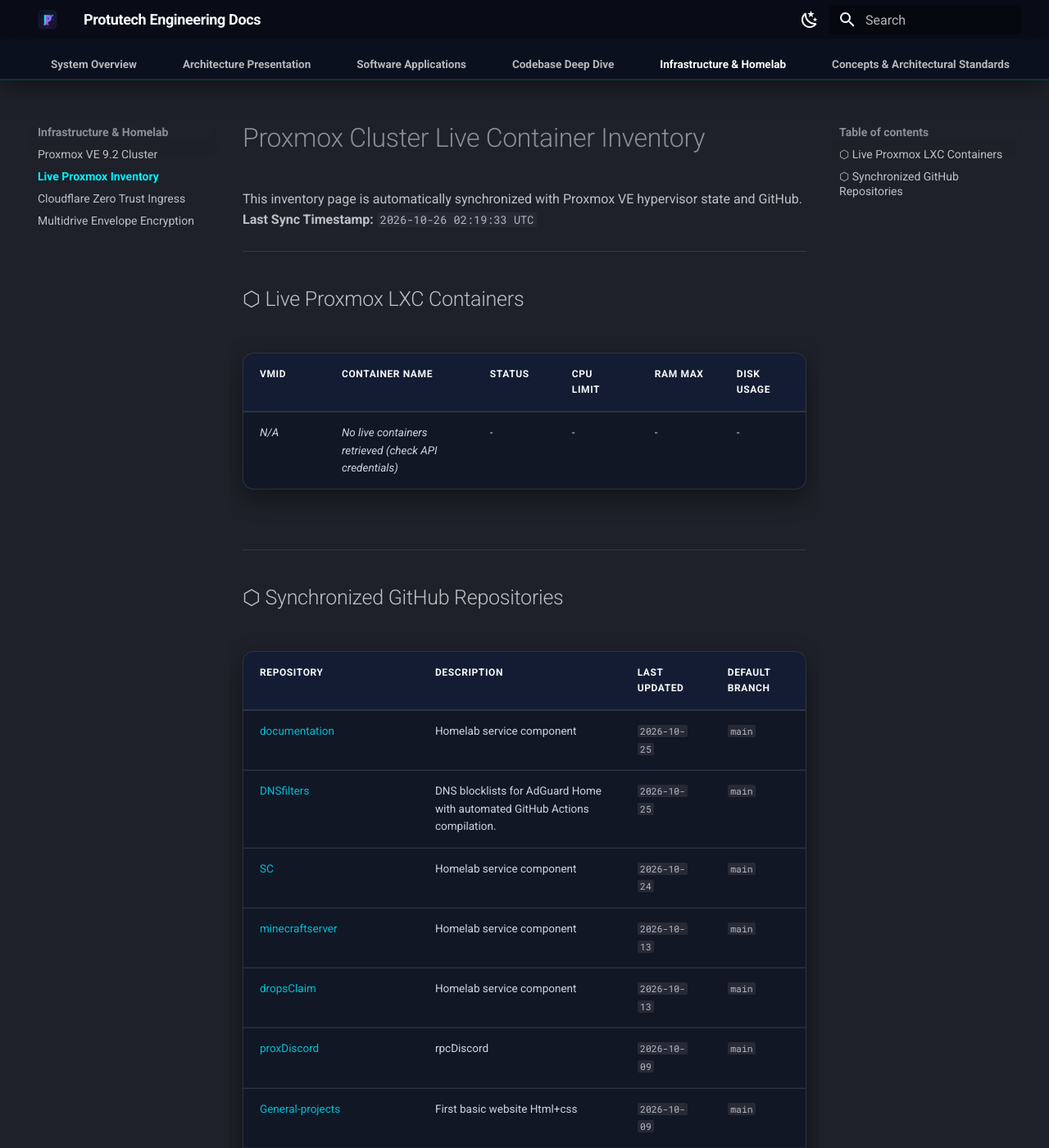
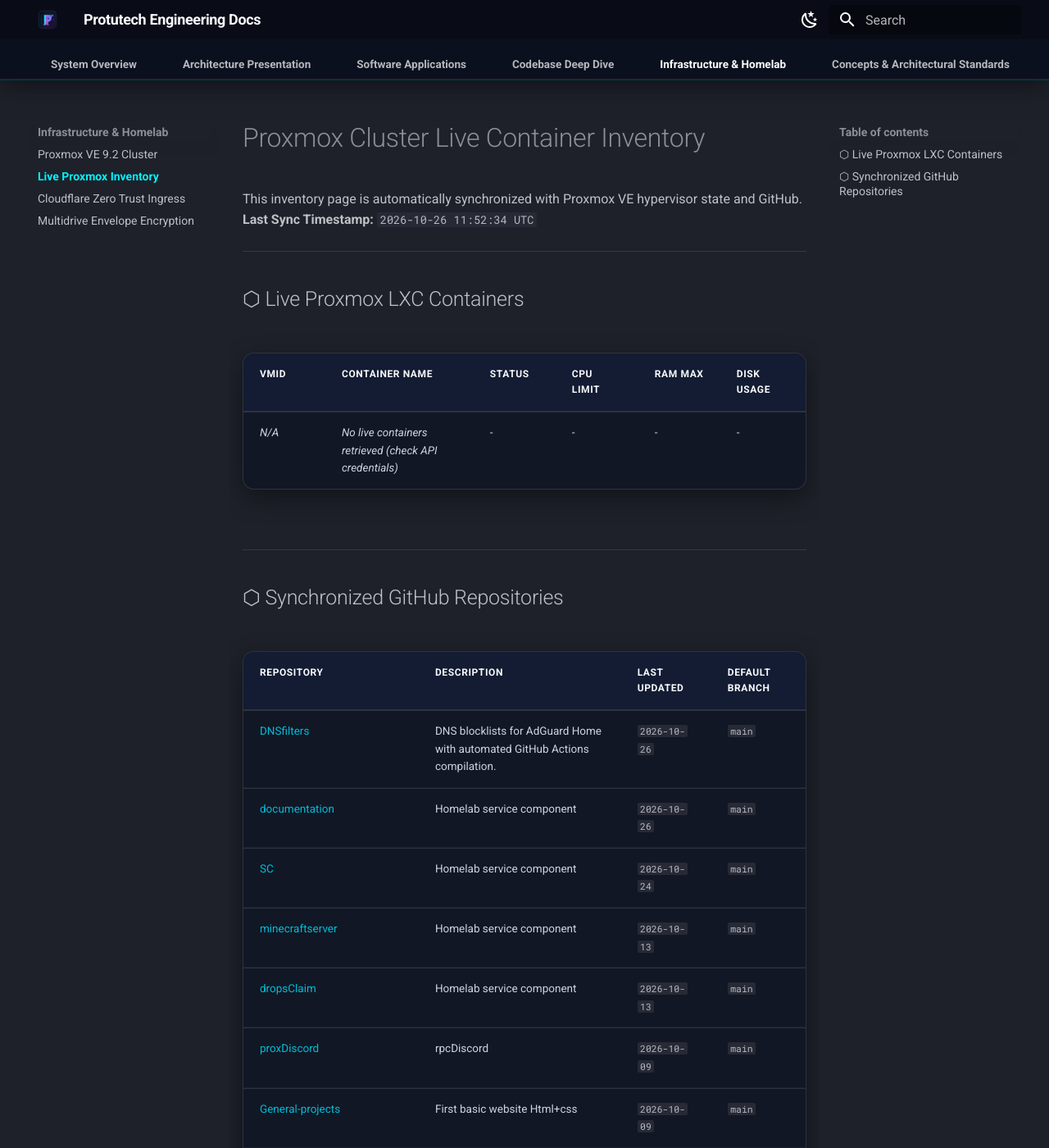
Before and after one commit to IAndrexI/documentation, an MkDocs documentation site: the page built from docs/infra/proxmox-live-inventory.md, in a window 1280 px wide and 1400 px high. Shown: the whole window at 82% size. Built offline with MkDocs 1.6.1 and Material for MkDocs 9.7.7, drawn with Linux system fonts in a browser that asks for light colours.

Commit message:
chore(auto-update): sync live Proxmox containers and GitHub repos [skip ci]

```diff
--- a/docs/infra/proxmox-live-inventory.md
+++ b/docs/infra/proxmox-live-inventory.md
@@ -1,7 +1,7 @@
 # Proxmox Cluster Live Container Inventory
 
 This inventory page is automatically synchronized with Proxmox VE hypervisor state and GitHub.
-**Last Sync Timestamp:** `2026-10-26 02:19:33 UTC`
+**Last Sync Timestamp:** `2026-10-26 11:52:34 UTC`
 
 ---
 
@@ -17,8 +17,8 @@
 
 | Repository | Description | Last Updated | Default Branch |
 | :--- | :--- | :--- | :--- |
-| [documentation](https://github.com/IAndrexI/documentation) | Homelab service component | `2026-10-25` | `main` |
-| [DNSfilters](https://github.com/IAndrexI/DNSfilters) | DNS blocklists for AdGuard Home with automated GitHub Actions compilation. | `2026-10-25` | `main` |
+| [DNSfilters](https://github.com/IAndrexI/DNSfilters) | DNS blocklists for AdGuard Home with automated GitHub Actions compilation. | `2026-10-26` | `main` |
+| [documentation](https://github.com/IAndrexI/documentation) | Homelab service component | `2026-10-26` | `main` |
 | [SC](https://github.com/IAndrexI/SC) | Homelab service component | `2026-10-24` | `main` |
 | [minecraftserver](https://github.com/IAndrexI/minecraftserver) | Homelab service component | `2026-10-13` | `main` |
 | [dropsClaim](https://github.com/IAndrexI/dropsClaim) | Homelab service component | `2026-10-13` | `main` |
```
